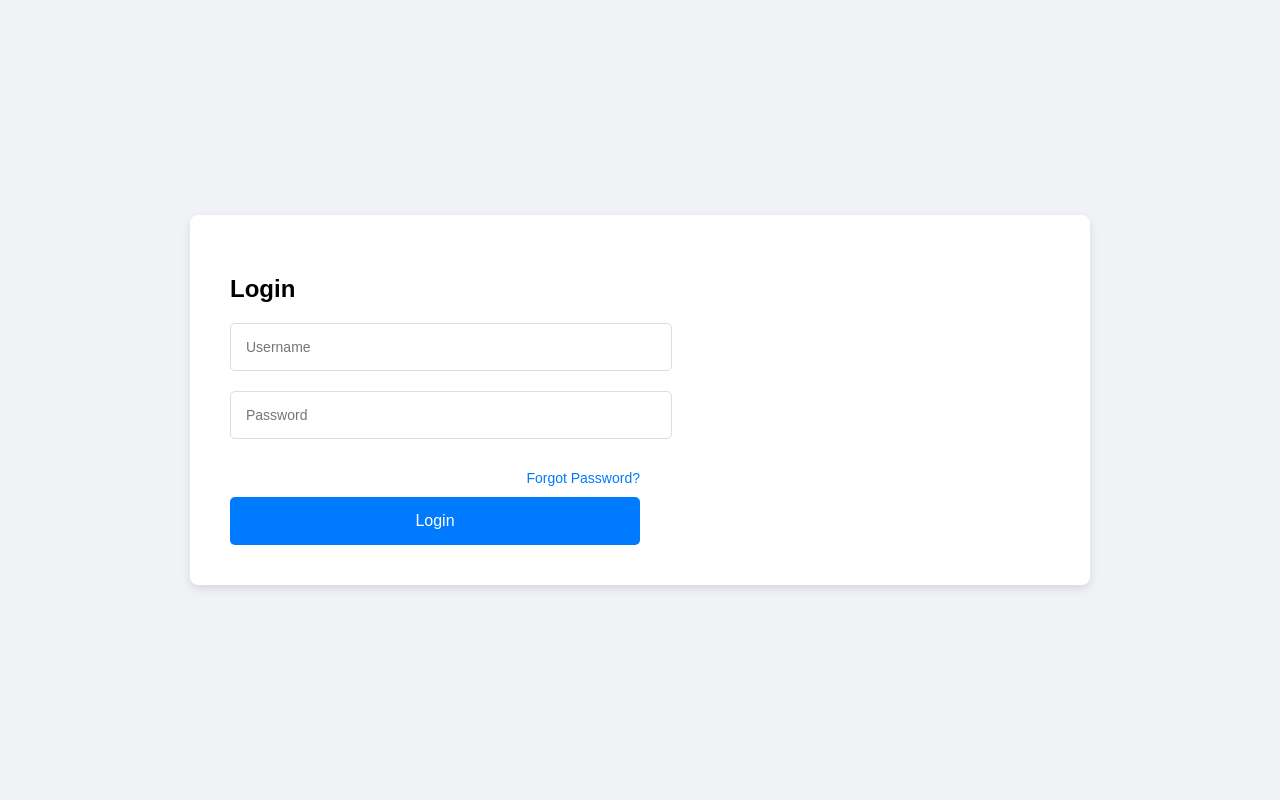
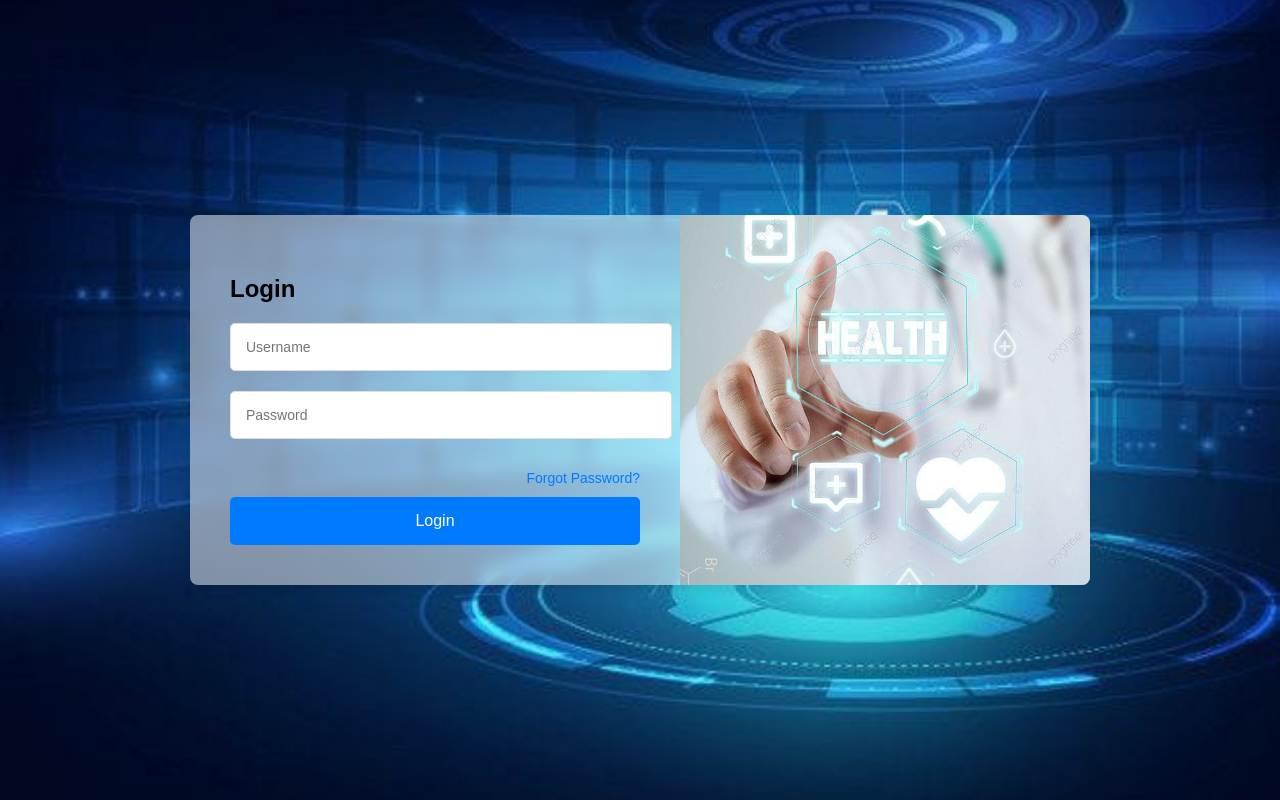
Before and after one commit to MOHAMMED-RISHADCK/predictivehealthcare, a Django app: page / in a window 1280 px wide. Run offline with Django 5.2, Linux system fonts and the light colour scheme; some libraries are stand-ins or nearby versions.

Commit message:
commit on mar-9

```diff
--- a/Predictivehealthapp/models.py
+++ b/Predictivehealthapp/models.py
@@ -106,6 +106,7 @@ class SlotTable(models.Model):
 
 
 class ChatHistory(models.Model):
+    USERID=models.ForeignKey(userTable,on_delete=models.CASCADE,null=True,blank=True)
     user_query = models.TextField()  # User's query
     chatbot_response = models.TextField()  # Chatbot's response
     timestamp = models.DateTimeField(auto_now_add=True)
--- a/Predictivehealthapp/serializer.py
+++ b/Predictivehealthapp/serializer.py
@@ -15,7 +15,7 @@ class LoginSerializer(ModelSerializer):
 class viewDocSerializer(ModelSerializer):
     class Meta:
         model=DoctorTable
-        fields=['id','Name','specialization','qualification','phone','email','avg_rating']
+        fields=['id','Name','specialization','qualification','phone','email','avg_rating','status']
 
 class viewPrescriptionSerializer(ModelSerializer):
     doctor_name = serializers.CharField(source='APPOINTMENTID.DOCTORID.Name')
--- a/Predictivehealthapp/urls.py
+++ b/Predictivehealthapp/urls.py
@@ -34,7 +34,7 @@ urlpatterns = [
     path('postview',userViewpost.as_view(),name="postview"),
     path('notificationview',userViewnotification.as_view(),name="notificationview"),
     path('bookinginfo',userViewappointment.as_view(),name="appointmentview"),
-    path('chatbotapi',chatbotapi.as_view(),name='chatbotapi'),
+    path('chatbotapi/int:lid>',chatbotapi.as_view(),name='chatbotapi'),
     path('slotview',userViewSlot.as_view(),name="slotview"),
     path('bookslot',bookslot.as_view(),name='bookslot'),
     path('createappointment/<int:LID>',AppointmentCreateView.as_view(),name='createappointment'),
--- a/Predictivehealthapp/views.py
+++ b/Predictivehealthapp/views.py
@@ -306,7 +306,7 @@ class LoginPage(APIView):
         # Get data from the request
         username = request.data.get("username")
         password = request.data.get("password")
-        print("$$$$$$$$$$$$$$",username)
+        print("$$$$$$$-username-----",username)
         # Validate input
         if not username or not password:
             response_dict["message"] = "failed"
@@ -314,7 +314,7 @@ class LoginPage(APIView):
 
         # Fetch the user from LoginTable
         t_user = LoginTable.objects.filter(username=username).first()
-        print("%%%%%%%%%%%%%%%%%%%%", t_user)
+        print("&&&&&&&&&&&&&&&-userinlogintable-------", t_user)
         if not t_user:
             response_dict["message"] = "failed"
             return Response(response_dict, status=HTTP_401_UNAUTHORIZED)
@@ -387,7 +387,7 @@ class userViewSlot(APIView):
 import google.generativeai as genai
 genai.configure(api_key="AIzaSyBfA-PALoDy3VxF5rIHJ03Uz0eYLzDcmZM")
 class chatbotapi(APIView):
-    def post(self, request):
+    def post(self, request, lid):
         # Get query from the user input
         user_query = request.data.get('query', '')
 
@@ -413,6 +413,7 @@ class chatbotapi(APIView):
             ChatHistory.objects.create(
                 user_query=user_query,
                 chatbot_response=gemini_chatbot_response,
+                USERID=userTable.objects.get(LOGINID_id=lid)
             )
 
             # Update response data with the chatbot response
@@ -429,6 +430,9 @@ class chatbotapi(APIView):
                 }
             )
             print(response_data)
+
+            # f = ChatHistory(USERID=userTable.objects.get(LOGINID_id=lid))
+            # f.save()
             # Return the chatbot-like response with the itinerary data
             return Response(response_data, status=201)
 
@@ -558,7 +562,9 @@ class UserViewreview(APIView):
         """
         try:
             reviews = reviewTable.objects.filter(DOCTORID_id=doc_id).order_by('-reviewtime')  # Newest first
+
             serializer = ReviewSerializer(reviews, many=True)
+
             return Response(serializer.data, status=status.HTTP_200_OK)
         except Exception as e:
             return Response({"error": str(e)}, status=status.HTTP_400_BAD_REQUEST)
--- a/static/styles/doc-css/doc-dashboard.css
+++ b/static/styles/doc-css/doc-dashboard.css
@@ -100,6 +100,8 @@ body {
 }
 
 .main-con {
+    background: linear-gradient(to right, #79a6d3, #ffffff);
+
     flex: 1;
     padding: 25px;
     background-color: #fff;
--- a/templates/administrator/login.html
+++ b/templates/administrator/login.html
@@ -1,3 +1,4 @@
+{% load static %}
 <!DOCTYPE html>
 <html lang="en">
 <head>
@@ -9,7 +10,8 @@
         body {
             margin: 0;
             font-family: Arial, sans-serif;
-            background-color: #f0f2f5;
+            background: linear-gradient(to right, #a1c4fd, #c2e9fb);
+            background: url("{% static 'images/background5.jpeg' %}") no-repeat center center/cover;
             display: flex;
             justify-content: center;
             align-items: center;
@@ -17,13 +19,15 @@
         }
 
         .main {
+            background: rgba(255, 255, 255, 0.5); /* White with 80% opacity */
+            backdrop-filter: blur(8px);
             display: flex;
             width: 80%;
             max-width: 900px;
             box-shadow: 0px 4px 10px rgba(0, 0, 0, 0.1);
             border-radius: 8px;
             overflow: hidden;
-            background-color: #fff;
+            /* background-color: rgba(255, 255, 255, 0.9); Slight transparency */
         }
 
         /* Form Section */
@@ -83,7 +87,17 @@
         /* Image Section */
         .img-div {
             flex: 1;
-            background: url('https://via.placeholder.com/450') no-repeat center center/cover;
+            display: flex;
+            align-items: center;
+            justify-content: center;
+            background: url("{% static 'images/background1.jpeg' %}") no-repeat center center/cover;
+            position: relative;
+        }
+
+        .img-div img {
+            max-width: 80%;
+            border-radius: 8px;
+            box-shadow: 0px 4px 10px rgba(0, 0, 0, 0.3);
         }
 
         /* Responsive Design */
@@ -93,7 +107,11 @@
             }
 
             .img-div {
-                height: 200px;
+                height: 250px;
+            }
+
+            .img-div img {
+                max-width: 60%;
             }
         }
     </style>
@@ -104,14 +122,15 @@
        <form action="#" id="login-frm" method="post">
             {% csrf_token %}
            <h2>Login</h2>
-           <input type="text" placeholder="Username"  name="username"required>
+           <input type="text" placeholder="Username"  name="username" required>
            <input type="password" placeholder="Password" name="password" required>
            <p><a href="#">Forgot Password?</a></p>
            <button type="submit" id="login-btn">Login</button>
        </form>
     </div>
-    <div class="img-div"></div>
+    <div class="img-div">
+        <!-- <img src="{% static 'images/background6.jpeg' %}" alt="Login Illustration"> -->
+    </div>
 </div>
-
 </body>
 </html>
--- a/templates/doctor/doc-dash.html
+++ b/templates/doctor/doc-dash.html
@@ -4,7 +4,7 @@
 <style>
     /* Background Styling */
     body {
-        background: linear-gradient(to right, #e3f2fd, #ffffff); /* Light Blue to White Gradient */
+        background: linear-gradient(to right, #a1c4fd, #c2e9fb); /* Light Blue to White Gradient */
         font-family: 'Poppins', sans-serif;
         margin: 0;
         padding: 20px;
--- a/templates/doctor/doc-dashboard.html
+++ b/templates/doctor/doc-dashboard.html
@@ -32,7 +32,7 @@
         </div>
     </div>
     <div class="main-content">
-        <nav class="nav">
+        <nav class="nav" style="background-color: #a6cff9;">
             <ul class="main">
                 <li class="nav-items nav-item1">
                     <a href="/docdash" class="item1">Dashboard</a>
@@ -54,7 +54,7 @@
                 </li>
             </ul>
         </nav>
-        <div class="main-con">
+        <div class="main-con" style="background: linear-gradient(to right, #79a6d3, #ffffff);">
             {% block body %}
 
             {% endblock %}
```
Also changed, not shown: Predictivehealthapp/migrations/0023_chathistory_userid.py (added), db.sqlite3, static/images/background1.jpeg (added), static/images/background2.jpeg (added), static/images/background4.jpeg (added), static/images/background5.jpeg (added), static/images/background6.jpeg (added).
